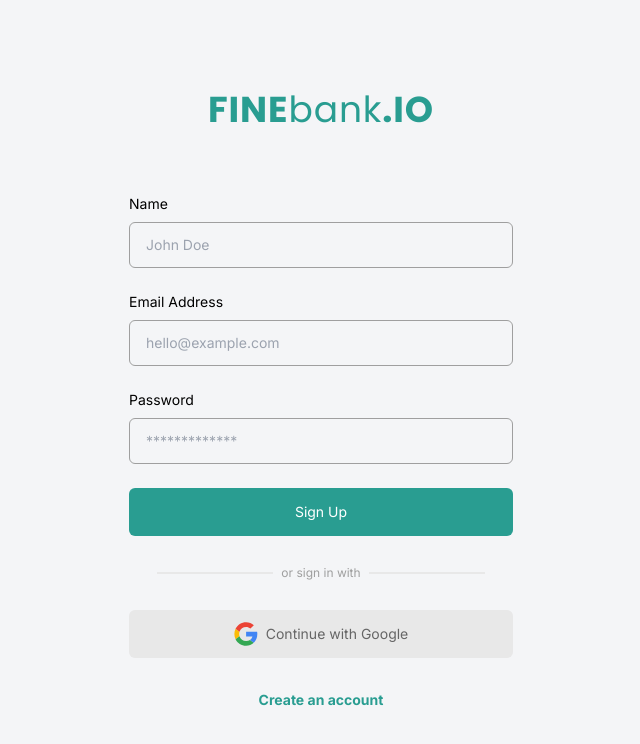
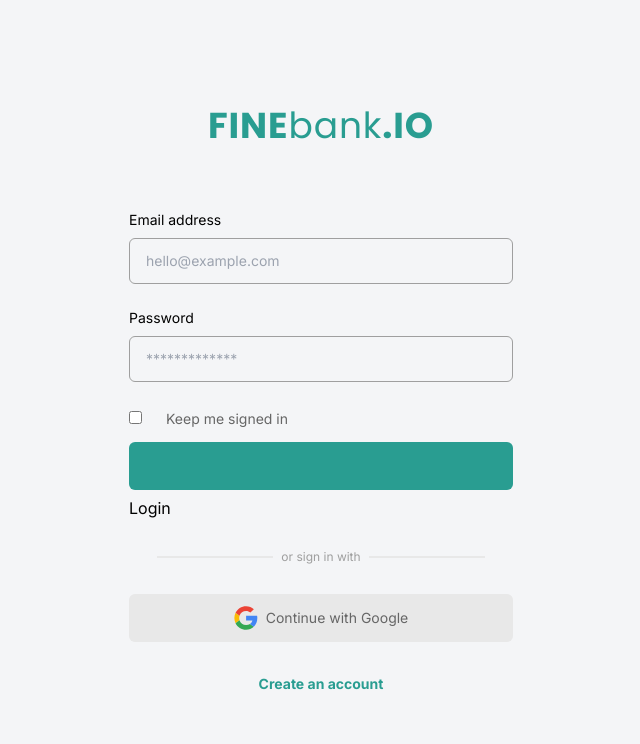
Before and after one commit to helmiazkia/Latihan-Reactjs, a React (Vite) app: page / in a window 1280 px wide. Shown: the top 744 px of the page, without its empty margins (319-959 px from the left). Built offline with nearby package versions, Linux system fonts and the light colour scheme.

Commit message:
mengganti sign up ke sign in

```diff
--- a/src/App.jsx
+++ b/src/App.jsx
@@ -5,7 +5,7 @@ import SignUpPage from "./pages/signUp";
 const App = () => {
   return (
     <>
-    <SignUpPage />
+    <SignInPage />
     </>
   );
 };
```
